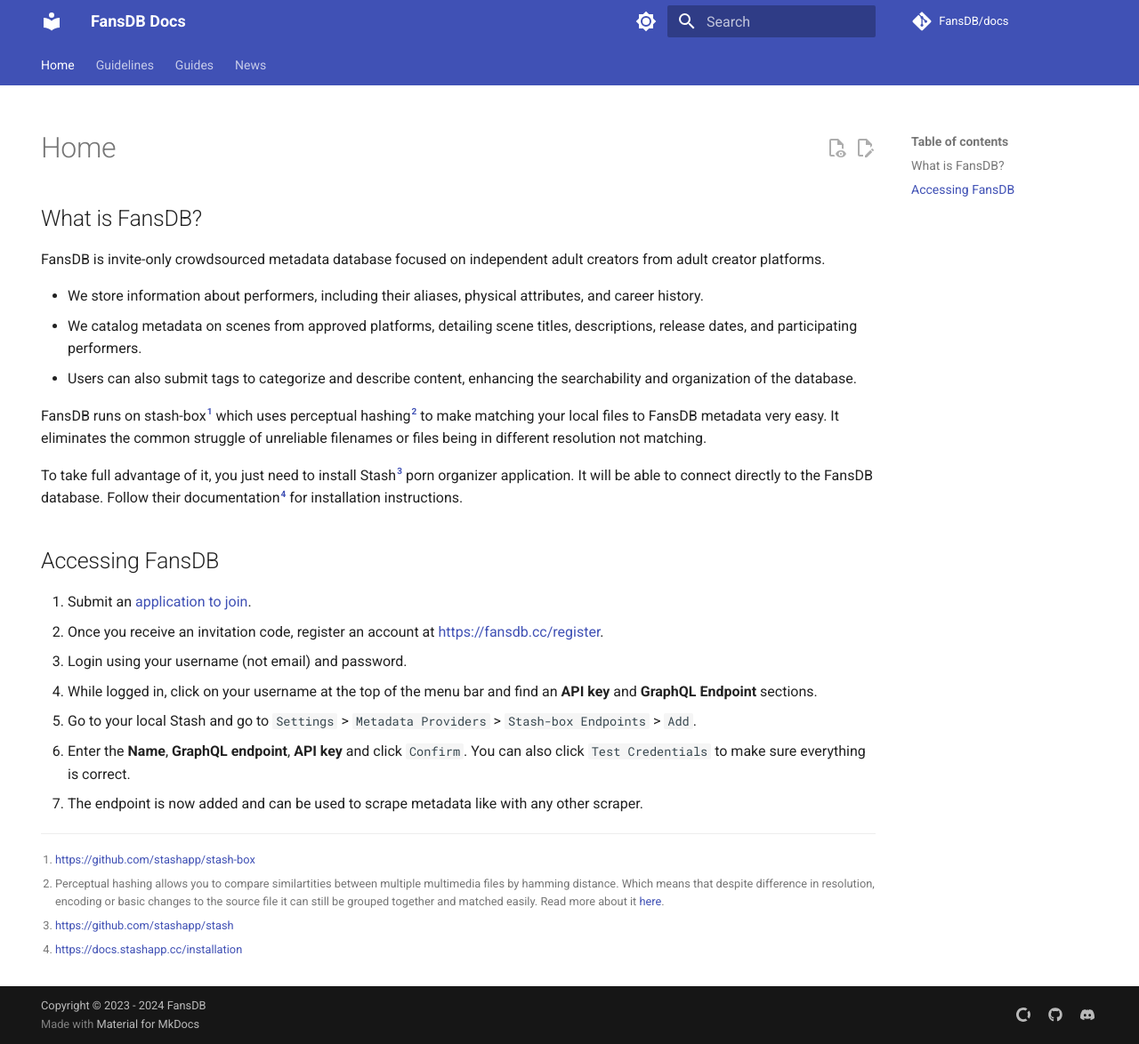
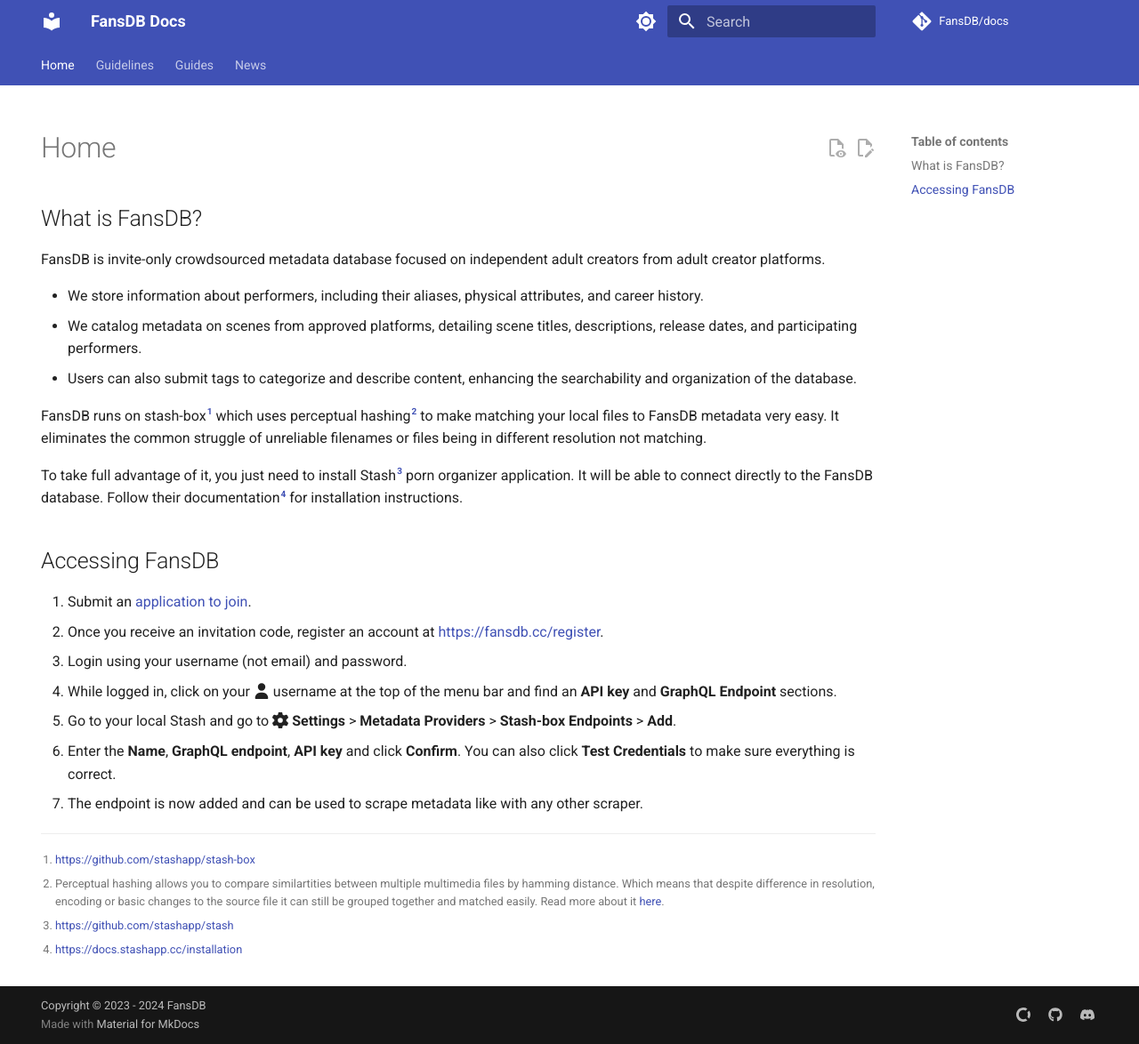
Before and after one commit to FansDB/docs, an MkDocs documentation site: the page built from docs/index.md, in a window 1280 px wide and 1174 px high. Shown: the whole window at 89% size. Built offline with MkDocs 1.6.1 and Material for MkDocs 9.7.7, drawn with Linux system fonts in a browser that asks for light colours; comment, search, counter and statistics services are not loaded; some of the changed lines change nothing that is shown.

Commit message:
Update documentation for API key and GraphQL endpoint instructions

```diff
--- a/docs/index.md
+++ b/docs/index.md
@@ -21,9 +21,9 @@
 1. Submit an [application to join](https://cryptpad.fr/form/#/2/form/view/RVkCo6oH3uY53GDaHkbevathvxzgyrxRcijr6cfNNe0/embed/){target=_blank}.
 2. Once you receive an invitation code, register an account at [https://fansdb.cc/register](https://fansdb.cc/register){target=_blank}.
 3. Login using your username (not email) and password.
-4. While logged in, click on your username at the top of the menu bar and find an **API key** and **GraphQL Endpoint** sections.
-5. Go to your local Stash and go to `Settings` > `Metadata Providers` > `Stash-box Endpoints` > `Add`.
-6. Enter the **Name**, **GraphQL endpoint**, **API key** and click `Confirm`. You can also click `Test Credentials` to make sure everything is correct.
+4. While logged in, click on your :fontawesome-solid-user: username at the top of the menu bar and find an **API key** and **GraphQL Endpoint** sections.
+5. Go to your local Stash and go to :fontawesome-solid-gear: **Settings** > **Metadata Providers** > **Stash-box Endpoints** > **Add**.
+6. Enter the **Name**, **GraphQL endpoint**, **API key** and click **Confirm**. You can also click **Test Credentials** to make sure everything is correct.
 7. The endpoint is now added and can be used to scrape metadata like with any other scraper.
 
 [^1]: [https://github.com/stashapp/stash-box](https://github.com/stashapp/stash-box){target=_blank}
```
